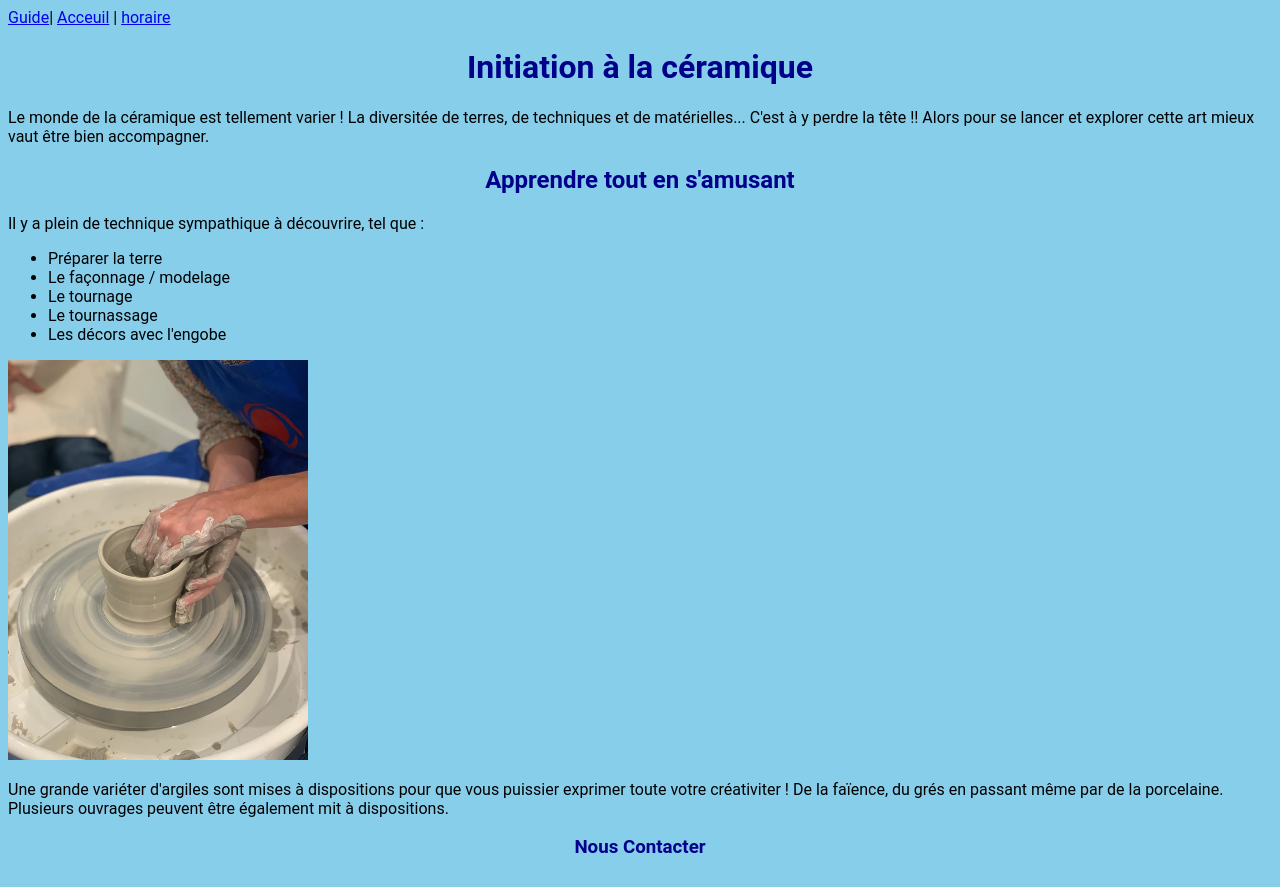
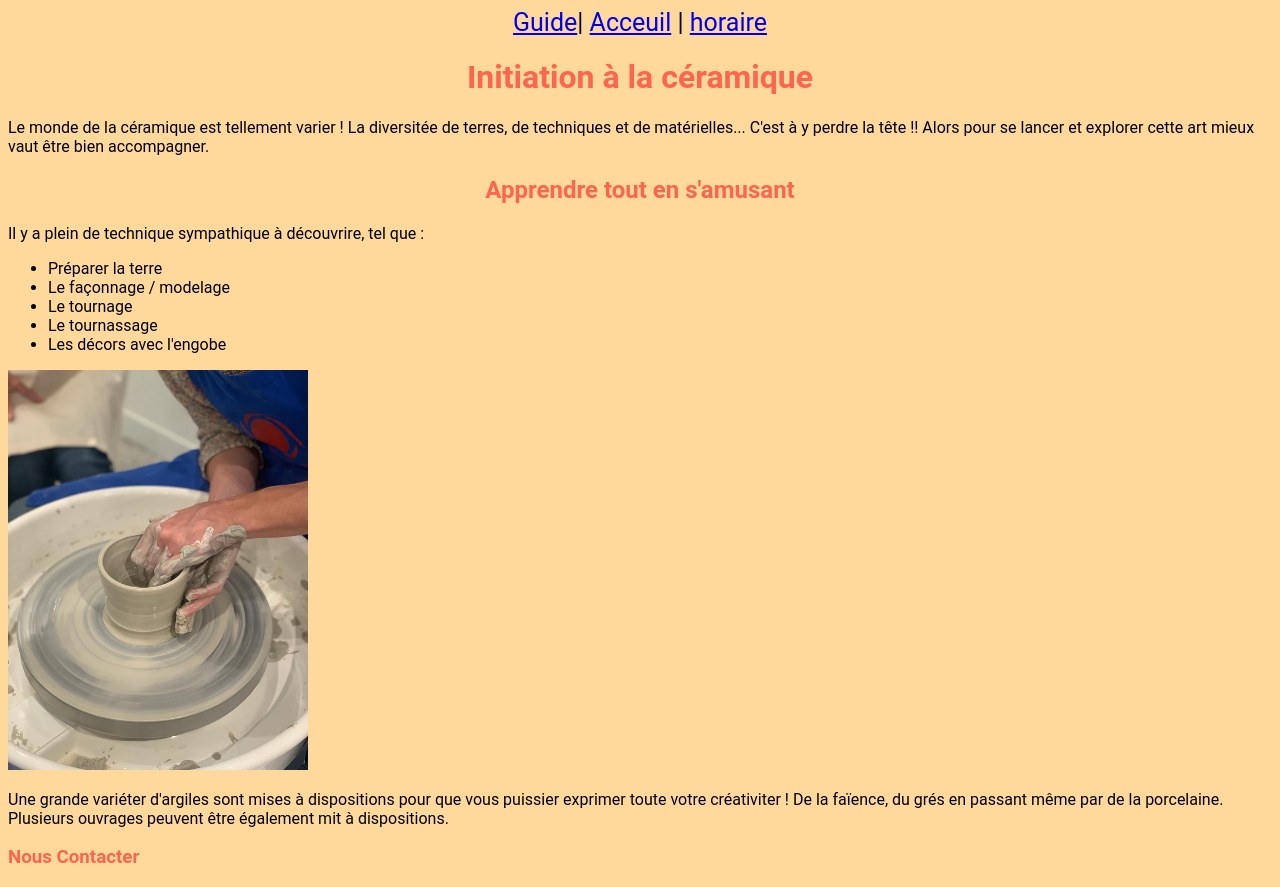
Before and after one commit to samah-meddour/c-ramique, a plain HTML site: page index.html in a window 1280 px wide. Drawn offline with Linux system fonts and the light colour scheme; a script that the page names is missing.

Commit message:
dernière vers site

```diff
--- a/style.css
+++ b/style.css
@@ -1,19 +1,26 @@
+
+nav {
+	text-align: center;
+	font-size: 25px;
+}
+
+
 h1 { text-align: center;
-	color: darkblue;
+	color: #FE654F;
 	text-align: ;
 }
 h2 { text-align: center;
-	color: darkblue;
+	color: #FE654F;
 }
-h3 { text-align: center;
-	color: darkblue;
+h3 {
+	color: #FE654F;
 }
 p{
-	background-color: skyblue ;
+	background-color:
 }
 body {
 	font-family:Roboto,sans-serif ;
-    background-color: skyblue
+    background-color: #FED99B
 }
 img {
 	height: 400px ;
```
